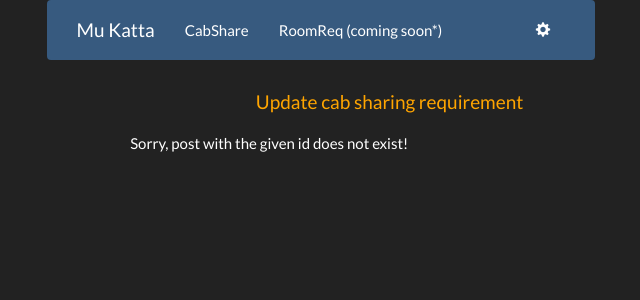
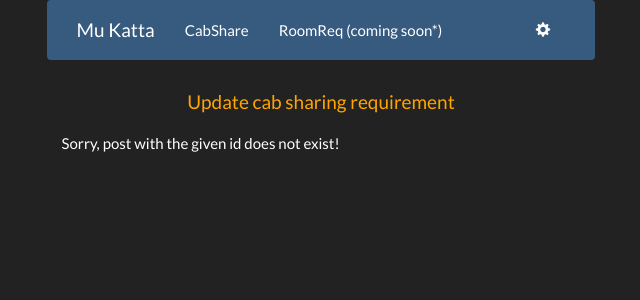
Before and after one commit to ashishnitinpatil/mukatta, a Django app: page /cabshare/1/edit/ in a window 1280 px wide. Shown: the top 300 px of the page, without its empty margins (319-959 px from the left). Run offline with Django 3.2, Linux system fonts and the light colour scheme; the visitor is signed in with stand-in values (Sample User, id 1); data that the repository does not hold is empty; parts of the project's set-up code (start-up, migrations or seed data) failed here and were passed over; some libraries are stand-ins or nearby versions.

Commit message:
~stupid css correction (v. v. minor)

```diff
--- a/wsgi/templates/cabshare/edit_post.html
+++ b/wsgi/templates/cabshare/edit_post.html
@@ -9,7 +9,7 @@
 {% endblock %}
 
 {% block content %}
-        <div id="cabsharebox" class="mainbox col-xs-12 col-md-8 col-md-offset-3 col-sm-8 col-sm-offset-2">
+        <div id="cabsharebox" class="mainbox col-xs-12 col-md-8 col-md-offset-2 col-sm-8 col-sm-offset-2">
             <center><h4>Update cab sharing requirement</h4></center>
             <div style="padding-top:10px">
                 {# Display the form #}
```
